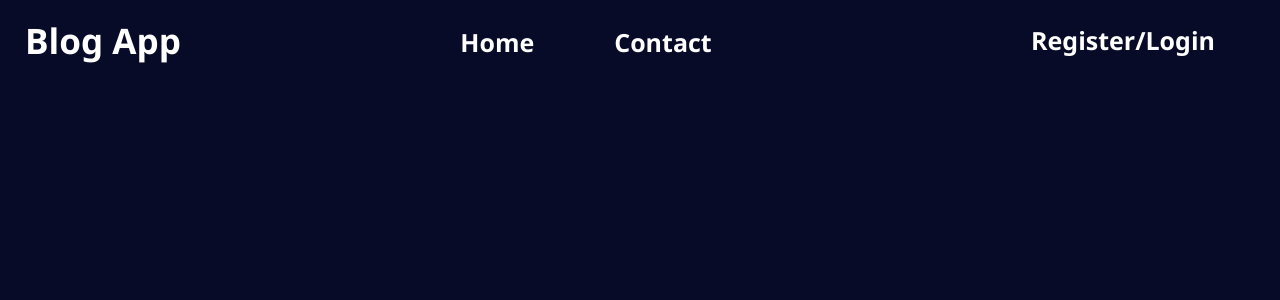
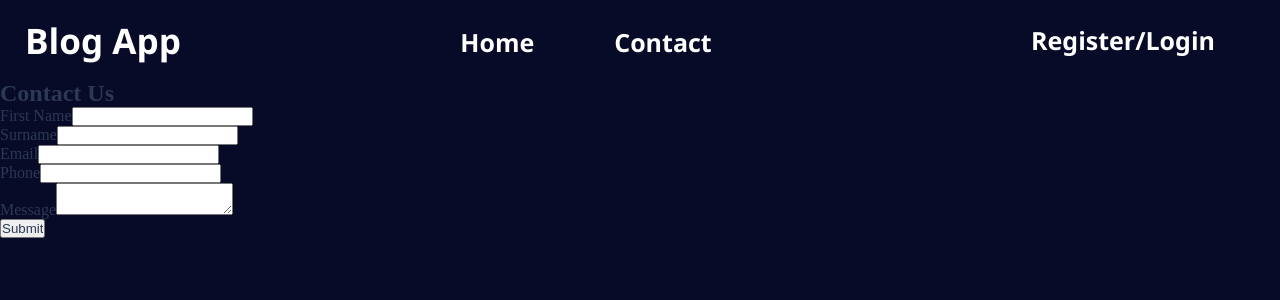
Before and after one commit to Aratrik-02/MERN_Blog, a React (Vite) app in the folder client/: page /contact in a window 1280 px wide. Shown: the top 300 px of the page. Built offline with nearby package versions, Linux system fonts and the light colour scheme; no server answers.

Commit message:
Basic contact form

```diff
--- a/client/src/App.jsx
+++ b/client/src/App.jsx
@@ -10,6 +10,7 @@ import CreatePost from './components/CreatePost'
 import Post from './components/Post'
 import EditPost from './components/EditPost'
 import AuthContext from './context/AuthContext'
+import Contact from './routes/Contact'
 
 
 export const userContext = createContext()
@@ -59,6 +60,7 @@ function App() {
         <Route path="/create" element={<CreatePost token={token} />}></Route>
         <Route path="/post/:id" element={<Post />}></Route>
         <Route path="/editpost/:id" element={<EditPost />}></Route>
+        <Route path='/contact' element={<Contact/>}/>
       </Routes>
     </BrowserRouter>
     </AuthContext.Provider>
--- a/client/src/components/Navbar.jsx
+++ b/client/src/components/Navbar.jsx
@@ -30,7 +30,7 @@ function Navbar() {
                     <Link to="/create" className='link'>Create</Link>
                 : <></>
             }
-            <a href="" className='link'>Contact</a>
+            <a href="/contact" className='link'>Contact</a>
         </div>
         {
             user.username ?
--- /dev/null
+++ b/client/src/routes/Contact.jsx
@@ -0,0 +1,52 @@
+import React from 'react'
+const Contact = () => {
+  return (
+    <div>
+        <div className="card">
+            <h2>Contact Us</h2>
+            <div className="row">
+                <div className="col">
+                <div className="form-group">
+                    <label>First Name</label>
+                    <input type="text" />
+                </div>
+                </div>
+
+                <div className="col">
+                <div className="form-group">
+                    <label>Surname</label>
+                    <input type="text" />
+                </div>
+                </div>
+
+                <div className="col">
+                <div className="form-group">
+                    <label>Email</label>
+                    <input type="text" />
+                </div>
+                </div>
+
+                <div className="col">
+                <div className="form-group">
+                    <label>Phone</label>
+                    <input type="text" />
+                </div>
+                </div>
+
+                <div className="col">
+                <div className="form-group">
+                    <label>Message</label>
+                    <textarea></textarea>
+                </div>
+                </div>
+
+                <div className="col">
+                <input type="submit" value="Submit" />
+                </div>
+            </div>
+        </div>
+    </div>
+  )
+}
+
+export default Contact
```
